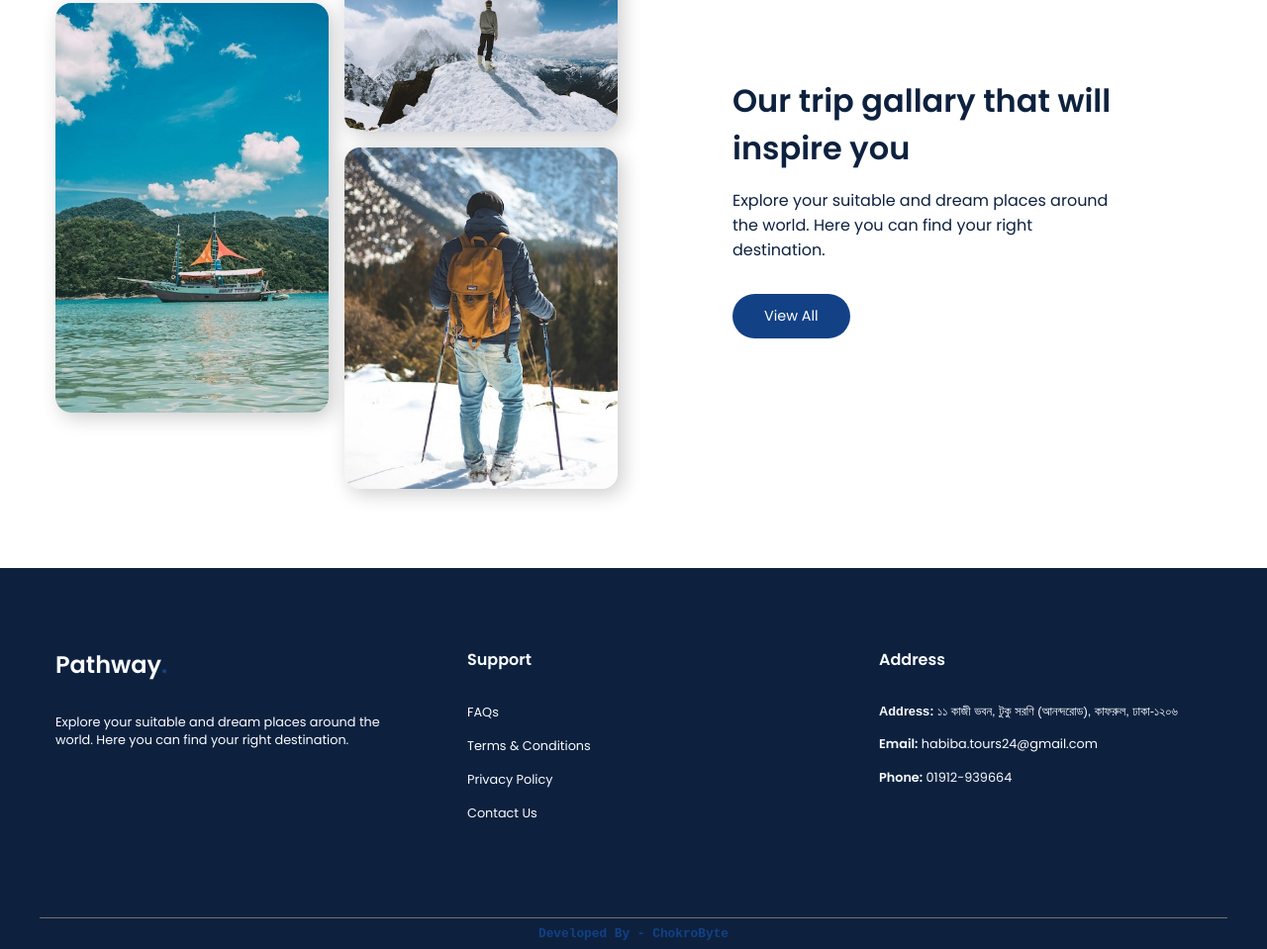
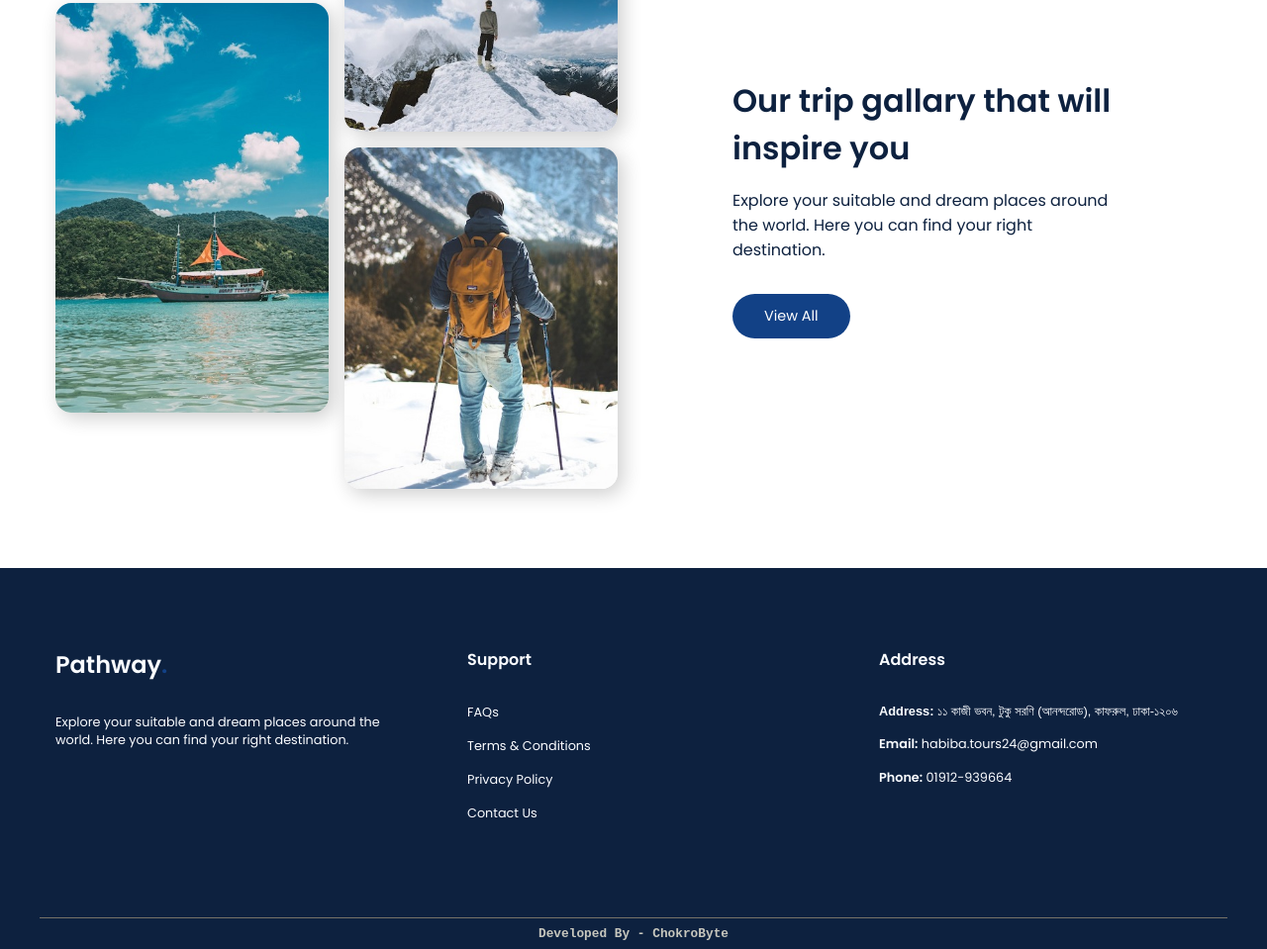
Before and after one commit to Rakindotcom/habiba_tours, a plain HTML site: page index.html in a window 1280 px wide. Shown: the part 2548-3507 px from the top of the page at 99% size. Drawn offline with nearby package versions, Linux system fonts and the light colour scheme; a web font is replaced by a local one.

Commit message:
Update footer link to open in a new tab and change link color

```diff
--- a/index.html
+++ b/index.html
@@ -191,7 +191,7 @@
         </div>
       </div>
       <div class="footer__bar">
-        <a href="http://chokrobyte.com/">Developed By - <b>ChokroByte</b></a>
+        <a href="http://chokrobyte.com/" target="_blank">Developed By - <b>ChokroByte</b></a>
       </div>
     </footer>
   </body>
--- a/styles.css
+++ b/styles.css
@@ -480,7 +480,7 @@ i{
 
 .footer__bar a {
   text-decoration: none;
-  color: var(--primary-color);
+  color: rgb(199, 199, 190);
   font-weight: 600;
 }
 
```
